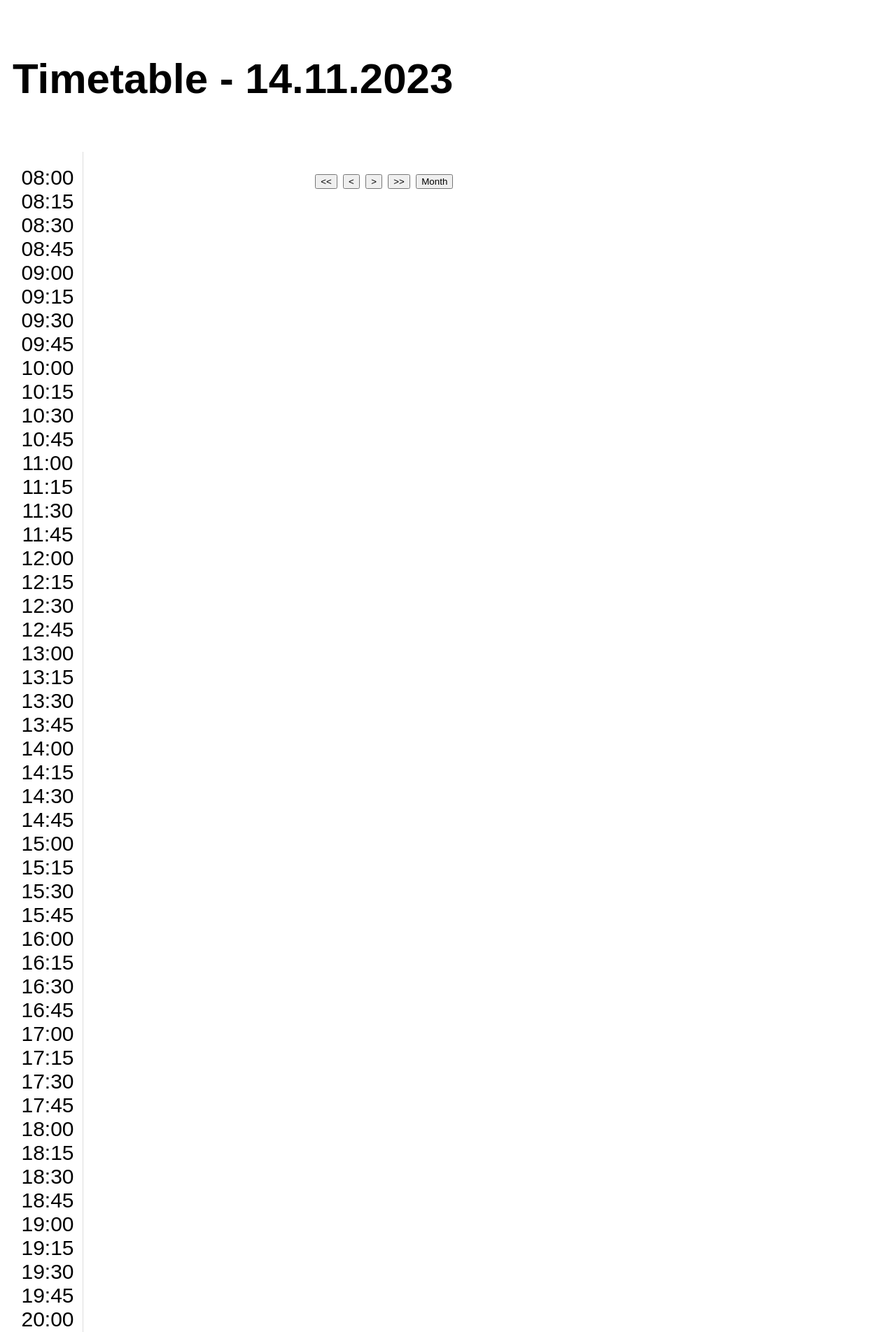
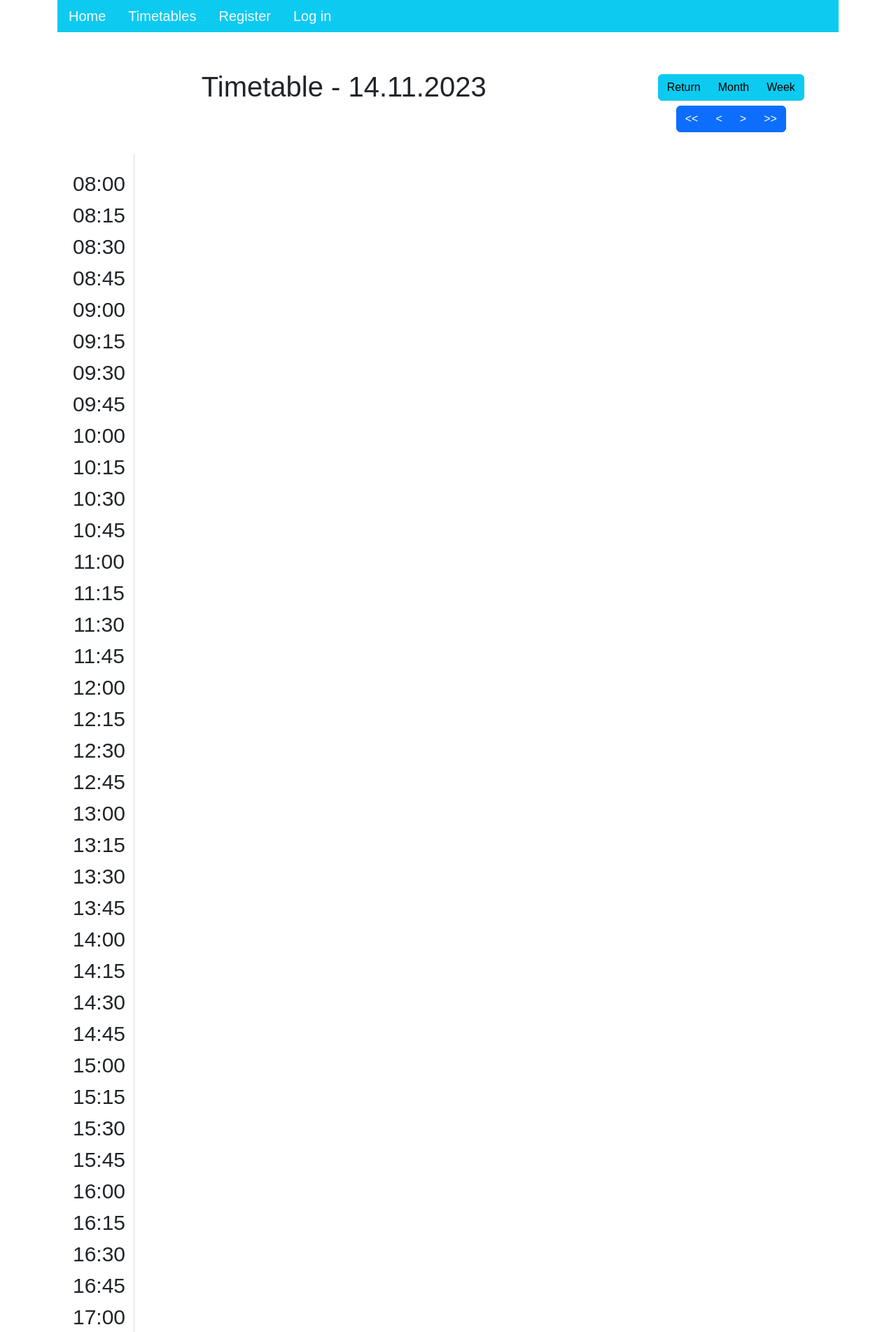
Before and after one commit to damian234527/FinalProject, a Django app: page /timetable/1/day/ in a window 1280 px wide. Shown: the top 1904 px of the page at 70% size. Run offline with Django 4.2, Linux system fonts and the light colour scheme; data that the repository does not hold is empty; some libraries are stand-ins or nearby versions.

Commit message:
Dalsze prace nad nawigacją planu

```diff
--- a/templates/base_template.html
+++ b/templates/base_template.html
@@ -5,21 +5,22 @@
 <head>
     <meta charset="UTF-8">
     <meta name="viewport" content="width=device-width, initial-scale=1.0">
-    <title>{% block title %}Django laboratories{% endblock %}</title>
+    <title>{% block title %}Student Organiser{% endblock %}</title>
     {% load bootstrap5 %}
     {% bootstrap_css %}
     {% bootstrap_javascript %}
+
+    {% block link %}<link rel="stylesheet" type="text/css" href="{% static 'style.css' %}">{% endblock %}
+    <style>{% block style %}{% endblock %}</style>
 </head>
 <body hx-headers='{"X-CSRFToken": "{{ csrf_token }}"}'>
-
-    <link rel="stylesheet" type="text/css" href="{% static 'style.css' %}">
     <div class="container">
         <ul class="nav bg-info">
             <li class="nav-item">
                 <a class="nav-link link-light" href="{% url 'home:page' %}">Home</a>
             </li>
             <li class="nav-item">
-                <a class="nav-link link-light" href="{% url 'timetable:main' %}">Timetable</a>
+                <a class="nav-link link-light" href="{% url 'timetable:main' %}">Timetables</a>
             </li>
             {% if user.is_authenticated %}
             <li class="nav-item">
--- /dev/null
+++ b/templates/base_timetable.html
@@ -0,0 +1,10 @@
+{% extends "base_template.html" %}
+{% load static %}
+
+{% block title %}Timetable{% endblock %}
+{% block link %}<link rel="stylesheet" type="text/css" href="{% static 'timetable/style.css' %}">{% endblock %}
+
+{% block style %}
+
+
+{% endblock %}
--- a/timetable/templates/timetable/day.html
+++ b/timetable/templates/timetable/day.html
@@ -1,12 +1,12 @@
-<!DOCTYPE html>
-<html lang="en">
-<head>
-    <meta charset="UTF-8">
-    <meta name="viewport" content="width=device-width, initial-scale=1.0">
-    <style>
+{% extends "base_timetable.html" %}
+{% load static %}
+
+{% block title %}Day Timetable{% endblock %}
+
+{% block style %}
     body {
         font-family: Arial, sans-serif;
-            display: flex;
+
     }
     .header {
     grid-area: header
@@ -43,8 +43,8 @@
     .grid-container {
         display: grid;
         grid-template-areas:
-            'header header header header header header'
-            'time schedule schedule schedule schedule navigation'
+        'header header header header header navigation'
+        'time schedule schedule schedule schedule schedule'
         'menu footer footer footer footer footer';
         gap: 10px;
         padding: 10px;
@@ -56,8 +56,9 @@
         padding: 20px 0;
         font-size: 30px;
     }
-    </style>
-    <title>Day Timetable</title>
+{% endblock %}
+
+{% block content %}
 </head>
 <body>
     <div class="grid-container">
@@ -67,11 +68,18 @@
         <div class="calendar-navigation">
                 <form action="{% url 'timetable:display_day' timetable_id year month day %}" method="post">
                     {% csrf_token %}
-                <button type="submit" name="change_value" value="-7"><<</button>
-                <button type="submit" name="change_value" value="-1"><</button>
-                <button type="submit" name="change_value" value="1">></button>
-                <button type="submit" name="change_value" value="7">>></button>
-                <button type="submit" formaction="{% url 'timetable:display_month' timetable_id year month %}">Month</button>
+                    <div class="btn-group">
+                        <button type="submit" class="btn btn-info" formaction="{% url 'timetable:details' timetable_id %}">Return</button>
+                        <button type="submit" class="btn btn-info" formaction="{% url 'timetable:display_month' timetable_id year month %} ">Month</button>
+                        <button type="submit" class="btn btn-info" formaction="{% url 'timetable:display_week_for_day' timetable_id year %}" name="day_and_month" value={{day}}_{{month}}>Week</button>
+                    </div>
+                    <br>
+                    <div class="btn-group">
+                        <button type="submit" class="btn btn-primary" name="change_value" value="-7"><<</button>
+                        <button type="submit" class="btn btn-primary" name="change_value" value="-1"><</button>
+                        <button type="submit" class="btn btn-primary" name="change_value" value="1">></button>
+                        <button type="submit" class="btn btn-primary" name="change_value" value="7">>></button>
+                    </div>
                 </form>
         </div>
         <div class="time-column">
@@ -90,4 +98,4 @@
         </div>
     </div>
 </body>
-</html>
+{% endblock %}
--- a/timetable/urls.py
+++ b/timetable/urls.py
@@ -9,14 +9,17 @@ urlpatterns = [
     # display_month
     path("timetable/<int:timetable_id>/month/", views.display_month, name="display_current_month"),
     path("timetable/<int:timetable_id>/<int:year>/<int:month>/", views.display_month, name="display_month"),
+    path("timetable/<int:timetable_id>/<int:year>/M/", views.display_month, name="display_month_for_week"),
 
     # display_week
     path("timetable/<int:timetable_id>/week/", views.display_week, name="display_current_week"),
     path("timetable/<int:timetable_id>/<int:year>/W<int:week>/", views.display_week, name="display_week"),
+    path("timetable/<int:timetable_id>/<int:year>/W/", views.display_week, name="display_week_for_day"),
 
     # display_day
     path("timetable/<int:timetable_id>/day/", views.display_day, name="display_current_day"),
     path("timetable/<int:timetable_id>/<int:year>/<int:month>/<int:day>/", views.display_day, name="display_day"),
+    path("timetable/<int:timetable_id>/<int:year>/M/<int:day>/", views.display_day, name="display_day_for_week"),
 
     path("timetable/delete/<int:timetable_id>/", views.delete_timetable, name="delete_timetable"),
     path("timetable/rename/<int:timetable_id>/", views.rename_timetable, name="rename_timetable"),
--- a/timetable/views.py
+++ b/timetable/views.py
@@ -54,6 +54,11 @@ def display_month(request, timetable_id, year=None, month=None):
             year = year + (month + change_value - 1) // 12
             month = ((month + change_value - 1) % 12) + 1
             return redirect('timetable:display_month', timetable_id, year, month)
+        week_number = int(request.POST.get("week_number", "0"))
+        if week_number != 0:
+            iso_date = datetime.strptime(f"{year}-W{week_number}-1","%Y-W%W-%w")
+            month = iso_date.strftime("%m")
+            return redirect('timetable:display_month', timetable_id, year, month)
     calendar_month = get_month_calendar(year, month)
     month_name = calendar.month_name[month]
     first_day = calendar_month[0][0]
@@ -109,6 +114,12 @@ def display_week(request, timetable_id, year=None, week=None):
             year = year + (week + change_value - 1) // 52
             week = ((week + change_value - 1) % 52) + 1
             print(f"{year} - {week}")
+            return redirect('timetable:display_week', timetable_id, year, week)
+        else:
+            day_and_month = request.POST.get("day_and_month", "1_1")
+            day, month = int(day_and_month.split("_")[0]), int(day_and_month.split("_")[1])
+            date = datetime(year, month, day)
+            week = date.isocalendar()[1]
             return redirect('timetable:display_week', timetable_id, year, week)
 
     start_date = datetime(year, 1, 1)
```
Also changed, not shown: timetable/templates/timetable/month.html (+13 -6 lines), timetable/templates/timetable/week.html (+14 -7 lines). Lines whose indentation alone changed are shown as unchanged.
